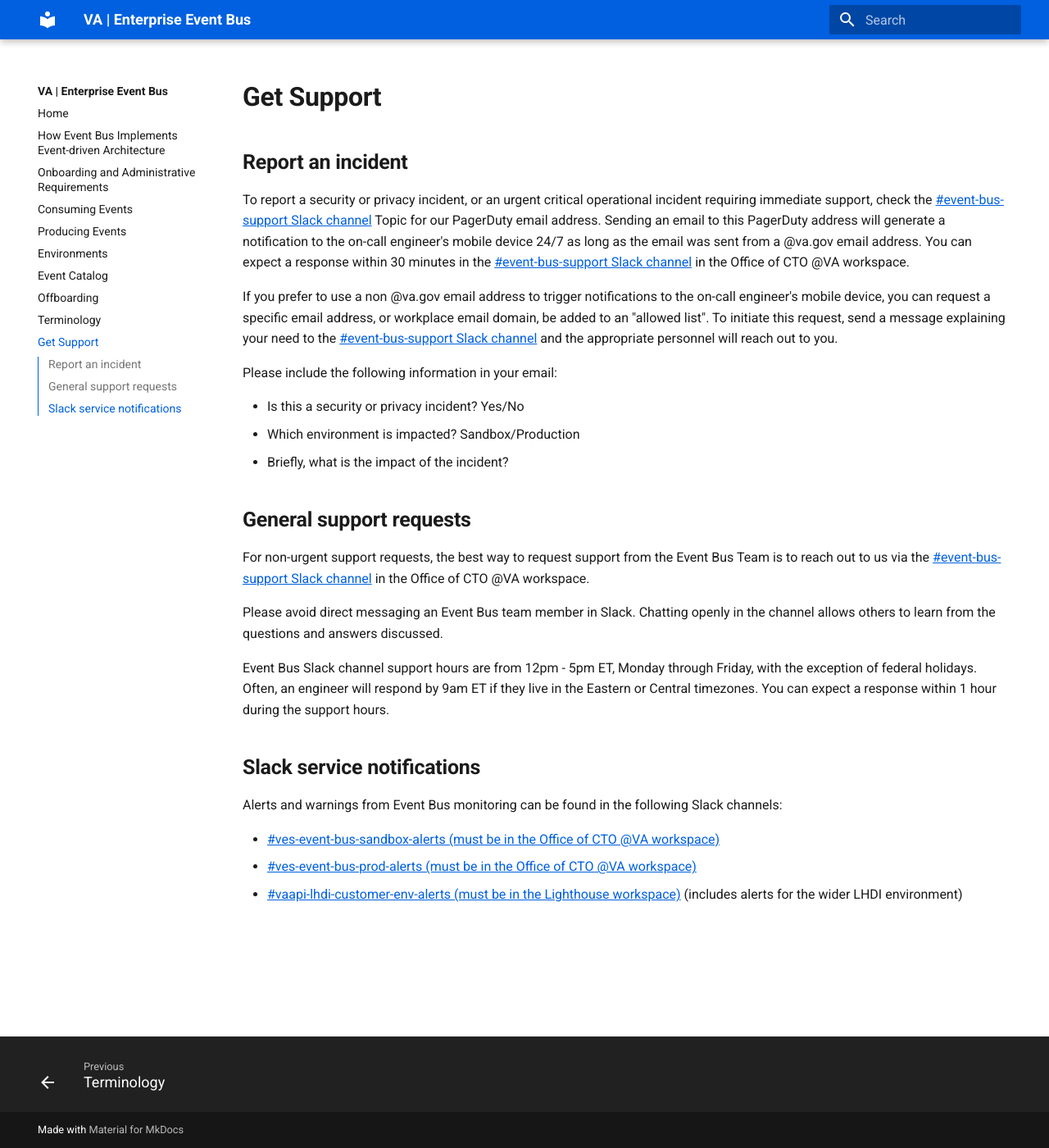
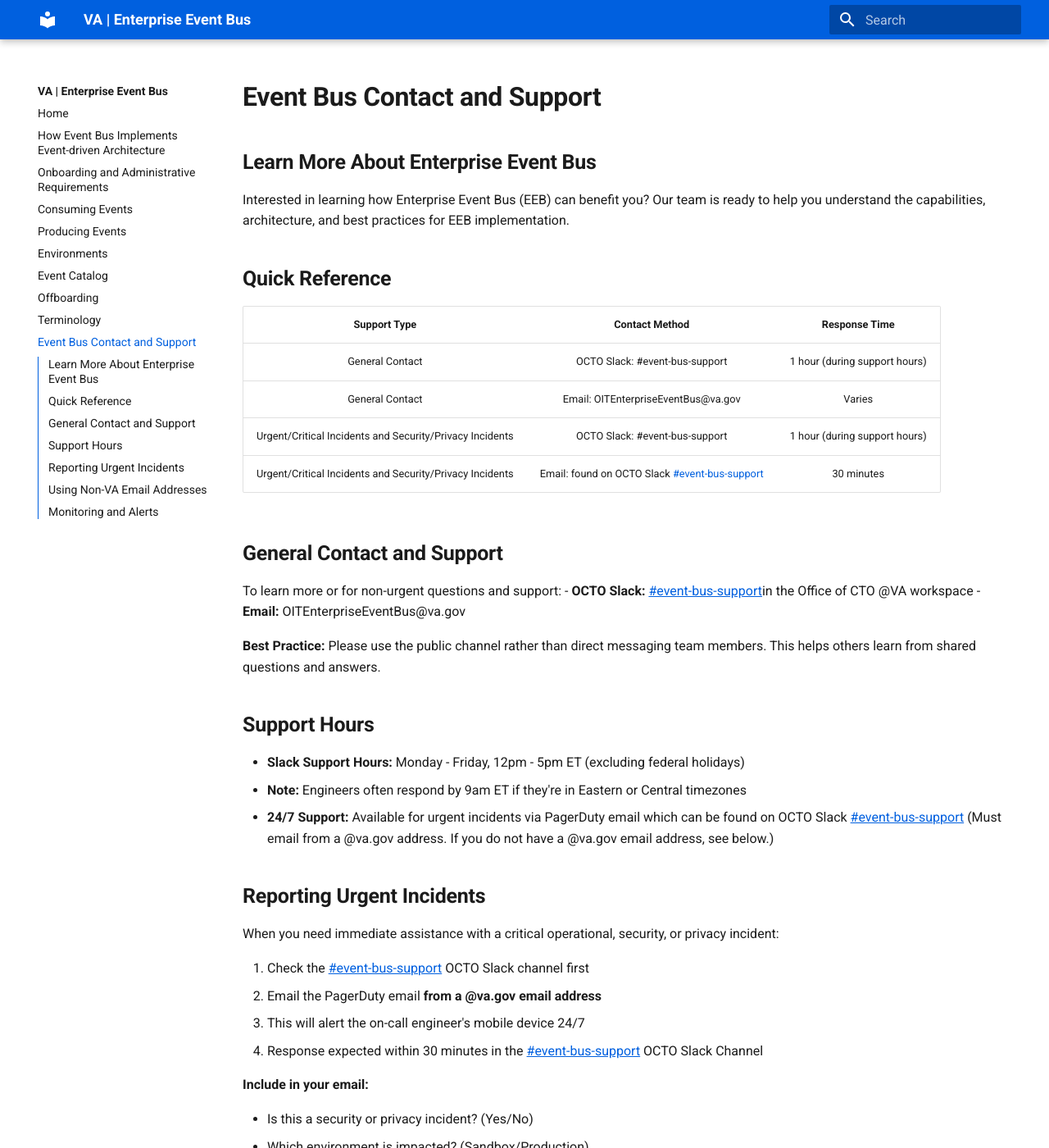
Before and after one commit to department-of-veterans-affairs/ves-event-bus-developer-portal, an MkDocs documentation site: the page built from docs/get-support.md, in a window 1280 px wide and 1400 px high. Shown: the whole window at 82% size. Built offline with MkDocs 1.6.1 and Material for MkDocs 9.7.7, drawn with Linux system fonts in a browser that asks for light colours; some of the changed text lies outside the part shown.

Commit message:
Update get-support.md

```diff
--- a/docs/get-support.md
+++ b/docs/get-support.md
@@ -1,38 +1,66 @@
 ---
-title: Get Support
+title: Event Bus Contact and Support
 ---
 
-# **Get Support**
+# **Event Bus Contact and Support**
 
-## **Report an incident**
+## **Learn More About Enterprise Event Bus**
 
-To report a security or privacy incident, or an urgent critical operational incident requiring immediate support, check the [#event-bus-support Slack channel][slack-#event-bus-support] Topic for our PagerDuty email address. Sending an email to this PagerDuty address will generate a notification to the on-call engineer's mobile device 24/7 as long as the email was sent from a @va.gov email address.  You can expect a response within 30 minutes in the [#event-bus-support Slack channel][slack-#event-bus-support] in the Office of CTO @VA workspace.
+Interested in learning how Enterprise Event Bus (EEB) can benefit you? Our team is ready to help you understand the capabilities, architecture, and best practices for EEB implementation.
 
-If you prefer to use a non @va.gov email address to trigger notifications to the on-call engineer's mobile device, you can request a specific email address, or workplace email domain, be added to an "allowed list". To initiate this request, send a message explaining your need to the [#event-bus-support Slack channel][slack-#event-bus-support] and the appropriate personnel will reach out to you.
+## **Quick Reference**
 
-Please include the following information in your email:
+| Support Type | Contact Method | Response Time |
+| :---: | :---: | :---: |
+| General Contact | OCTO Slack: #event-bus-support |1 hour (during support hours)|
+| General Contact | Email: OITEnterpriseEventBus@va.gov | Varies |
+| Urgent/Critical Incidents and Security/Privacy Incidents |OCTO Slack: #event-bus-support |1 hour (during support hours) |
+| Urgent/Critical Incidents and Security/Privacy Incidents | Email: found on OCTO Slack [#event-bus-support][slack-#event-bus-support]  | 30 minutes |
 
-* Is this a security or privacy incident? Yes/No
-* Which environment is impacted? Sandbox/Production
-* Briefly, what is the impact of the incident?
+## **General Contact and Support**
 
-## **General support requests**
+To learn more or for non-urgent questions and support:
+- **OCTO Slack:** [#event-bus-support][slack-#event-bus-support]in the Office of CTO @VA workspace
+- **Email:** OITEnterpriseEventBus@va.gov
 
-For non-urgent support requests, the best way to request support from the Event Bus Team is to reach out to us via the [#event-bus-support Slack channel][slack-#event-bus-support] in the Office of CTO @VA workspace.
+**Best Practice:** Please use the public channel rather than direct messaging team members. This helps others learn from shared questions and answers.
 
-Please avoid direct messaging an Event Bus team member in Slack. Chatting openly in the channel allows others to learn from the questions and answers discussed.
+## **Support Hours**
 
-Event Bus Slack channel support hours are from 12pm - 5pm ET, Monday through Friday, with the exception of federal holidays. Often, an engineer will respond by 9am ET if they live in the Eastern or Central timezones. You can expect a response within 1 hour during the support hours.
+- **Slack Support Hours:** Monday - Friday, 12pm - 5pm ET (excluding federal holidays)
+- **Note:** Engineers often respond by 9am ET if they're in Eastern or Central timezones
+- **24/7 Support:** Available for urgent incidents via PagerDuty email which can be found on OCTO Slack [#event-bus-support][slack-#event-bus-support]  (Must email from a @va.gov address. If you do not have a @va.gov email address, see below.)
 
+## **Reporting Urgent Incidents**
 
-## **Slack service notifications**
+When you need immediate assistance with a critical operational, security, or privacy incident:
 
-Alerts and warnings from Event Bus monitoring can be found in the following Slack channels:
+1. Check the [#event-bus-support][slack-#event-bus-support] OCTO Slack channel first
+2. Email the PagerDuty email **from a @va.gov email address**
+   - This will alert the on-call engineer's mobile device 24/7
+   - Response expected within 30 minutes in the [#event-bus-support][slack-#event-bus-support] OCTO Slack Channel
 
+**Include in your email:**
 
-* [#ves-event-bus-sandbox-alerts (must be in the Office of CTO @VA workspace)][slack-#ves-event-bus-sandbox-alerts]
-* [#ves-event-bus-prod-alerts (must be in the Office of CTO @VA workspace)][slack-#ves-event-bus-prod-alerts]
-* [#vaapi-lhdi-customer-env-alerts (must be in the Lighthouse workspace)][slack-#vaapi-lhdi-customer-env-alerts] (includes alerts for the wider LHDI environment)
+- Is this a security or privacy incident? (Yes/No)
+- Which environment is impacted? (Sandbox/Production)
+- Brief description of the incident's impact
+
+## **Using Non-VA Email Addresses**
+
+If you need to use a non @va.gov email address to contact the on-call engineer:
+
+1. Send a message to the [#event-bus-support][slack-#event-bus-support] OCTO Slack channel
+2. Request your email address or domain be added to the "allowed list"
+3. Explain your specific need for using a non-VA email address
+
+## **Monitoring and Alerts**
+
+Stay informed about Event Bus status through these Slack channels:
+
+- **Sandbox Environment:** [#ves-event-bus-sandbox-alerts (must be in the Office of CTO @VA workspace)][slack-#ves-event-bus-sandbox-alerts]
+- **Production Environment:** [#ves-event-bus-prod-alerts (must be in the Office of CTO @VA workspace)][slack-#ves-event-bus-prod-alerts]
+- **LHDI Environment:** [#vaapi-lhdi-customer-env-alerts (must be in the Lighthouse workspace)][slack-#vaapi-lhdi-customer-env-alerts]
 
 <!-- links -->
 [slack-#event-bus-support]: https://dsva.slack.com/archives/C074VK55M9P
```
